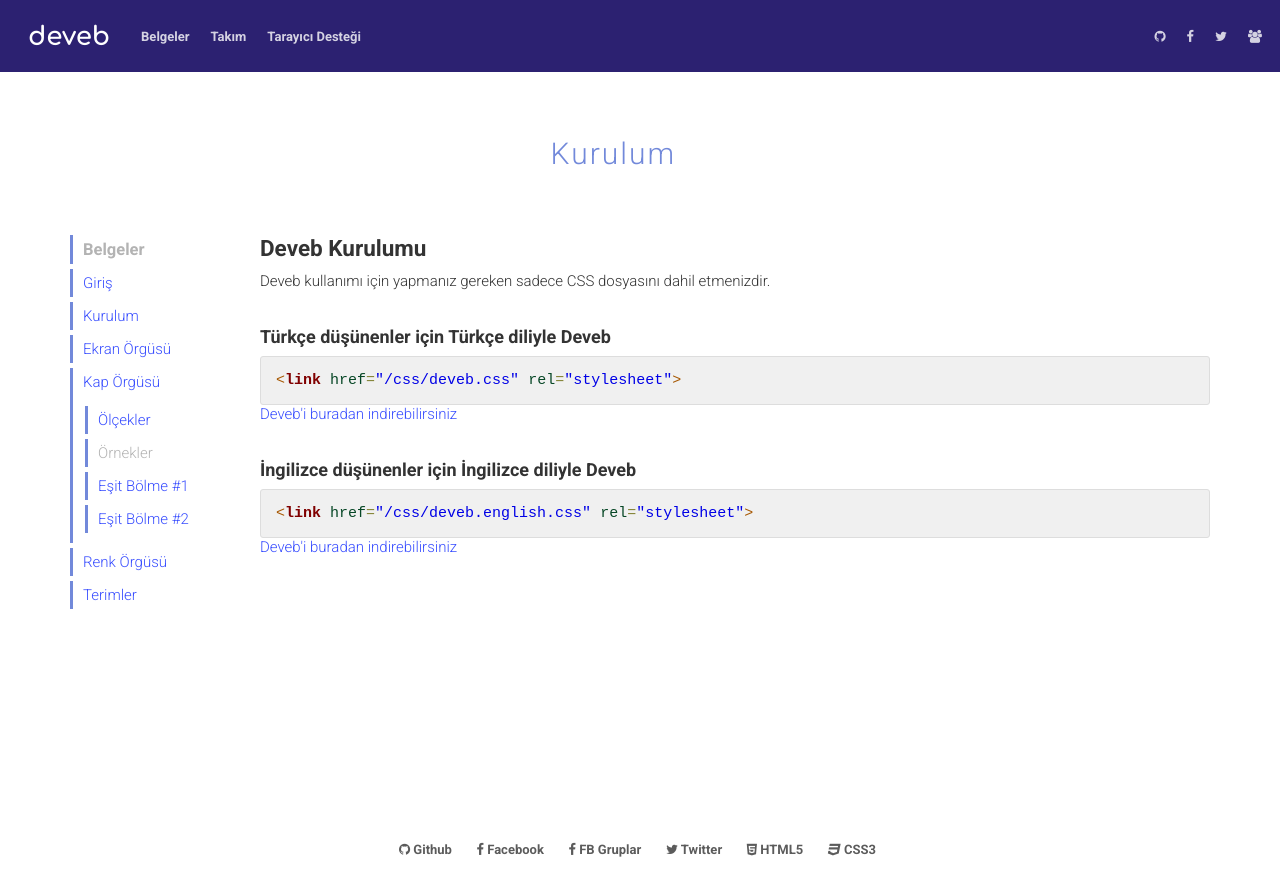
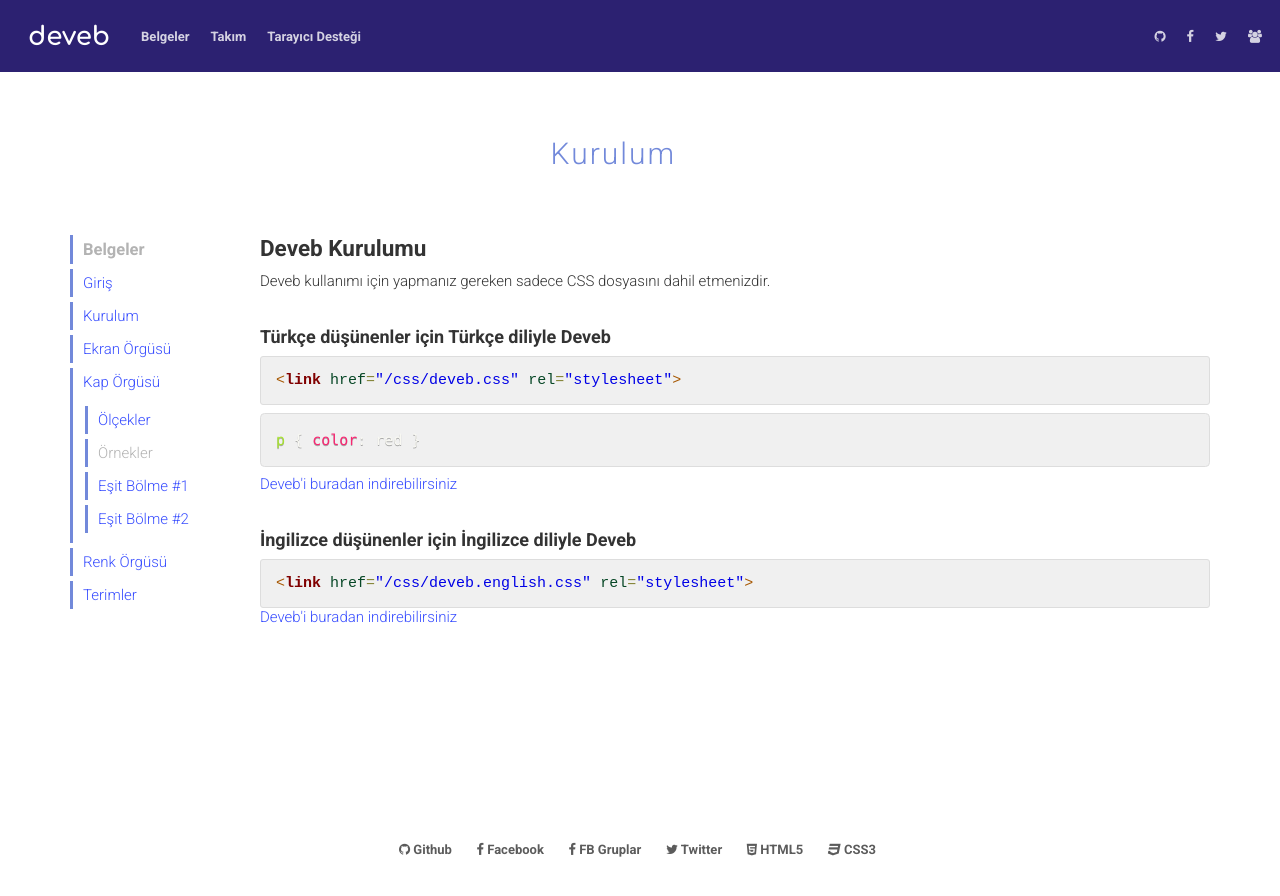
Before and after one commit to data-deveb/data-deveb.github.io, a Jekyll site: the page built from belgeler/kurulum.html, in a window 1280 px wide. Shown: the top 896 px of the page. Built offline with Jekyll 4.4.1, drawn with Linux system fonts in a browser that asks for light colours.

Commit message:
Güncelleme

```diff
--- a/belgeler/kurulum.html
+++ b/belgeler/kurulum.html
@@ -8,6 +8,7 @@
 
     <h2>Türkçe düşünenler için Türkçe diliyle Deveb</h2>
     <pre style='color:#000000;background:#ffffff;'><span style='color:#a65700; '>&lt;</span><span style='color:#800000; font-weight:bold; '>link</span><span style='color:#274796; '> </span><span style='color:#074726; '>href</span><span style='color:#808030; '>=</span><span style='color:#0000e6; '>"/css/deveb.css"</span><span style='color:#274796; '> </span><span style='color:#074726; '>rel</span><span style='color:#808030; '>=</span><span style='color:#0000e6; '>"stylesheet"</span><span style='color:#a65700; '>></span></pre>
+    <pre><code class="language-css">p { color: red }</code></pre>
     <p><a href="https://data-deveb.github.io/assets/css/deveb.css">Deveb'i buradan indirebilirsiniz</a></p>
 
     <h2>İngilizce düşünenler için İngilizce diliyle Deveb</h2>
```
